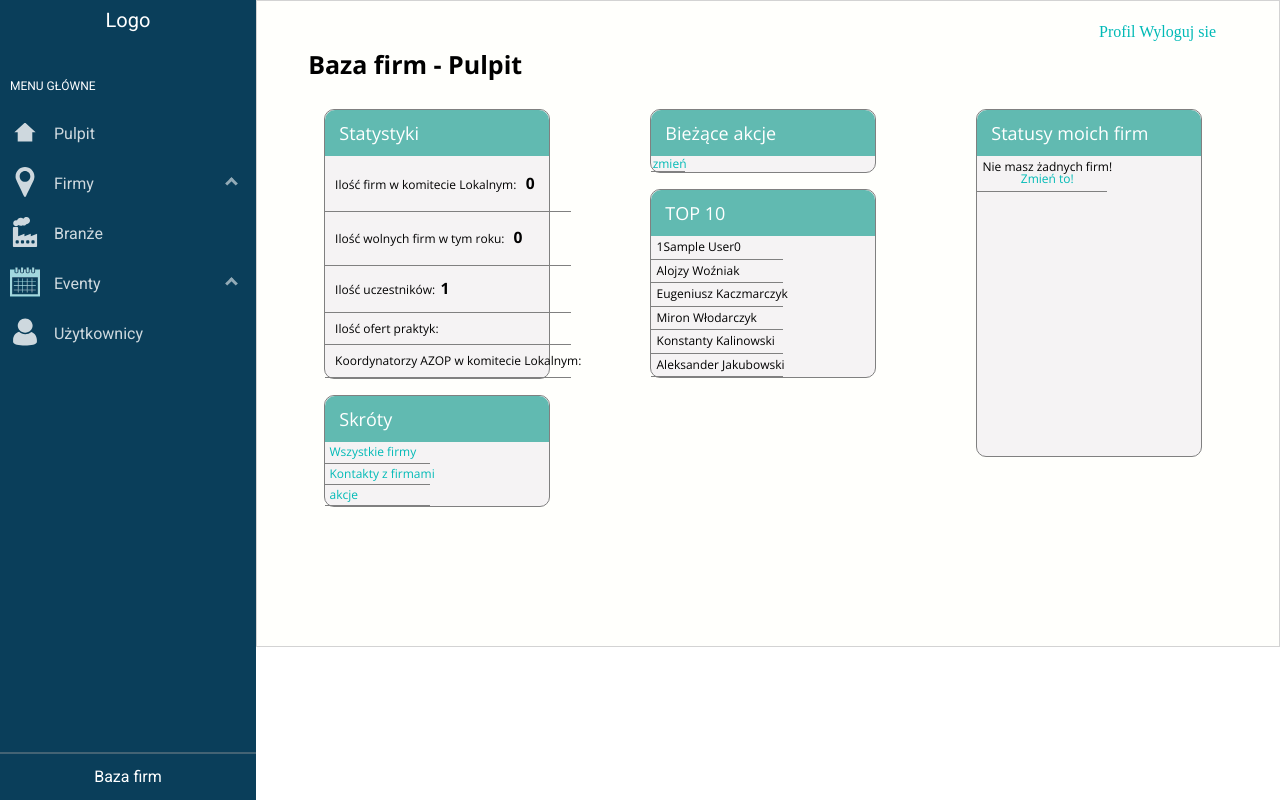
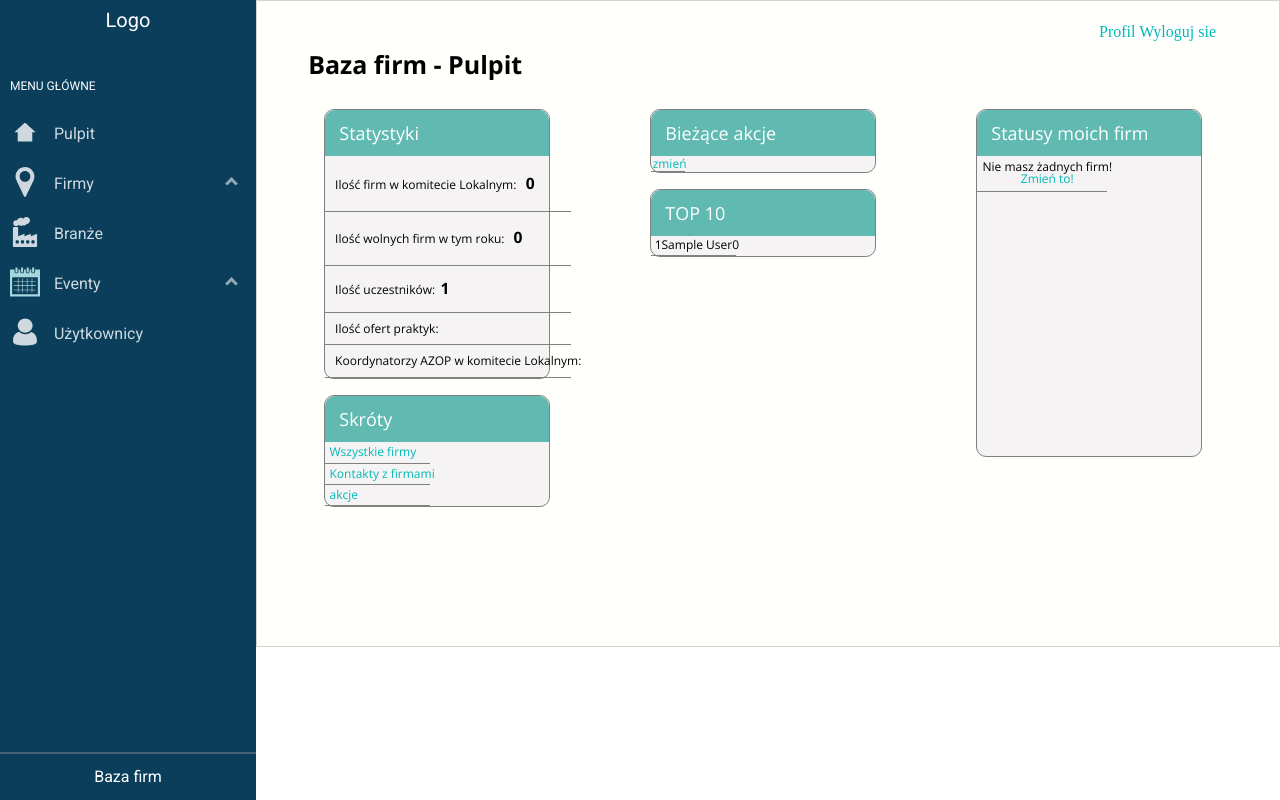
Before and after one commit to IAESTE-AGH/szakal, a Django app: page / in a window 1280 px wide. Run offline with Django 3.2, Linux system fonts and the light colour scheme; the visitor is signed in with stand-in values (Sample User, id 1); data comes from the database, SQL or seed files in the repository; data that the repository does not hold is empty; parts of the project's set-up code (start-up, migrations or seed data) failed here and were passed over.

Commit message:
delete hardcoded dummy data

```diff
--- a/main/templates/home.html
+++ b/main/templates/home.html
@@ -133,22 +133,6 @@
                                                             <td>{{ user.companyCount }}</td>
                                                         </tr>
                                                     {% endfor %}
-
-                                                      <tr>
-                                                        <th>Alojzy Woźniak</th>
-                                                    </tr>
-                                                     <tr>
-                                                        <th>Eugeniusz Kaczmarczyk</th>
-                                                    </tr>
-                                                     <tr>
-                                                        <th>Miron Włodarczyk</th>
-                                                    </tr>
-                                                     <tr>
-                                                        <th>Konstanty Kalinowski</th>
-                                                    </tr>
-                                                     <tr>
-                                                        <th>Aleksander Jakubowski</th>
-                                                    </tr>
                                                     </tbody>
                                                 </table>
 
```
